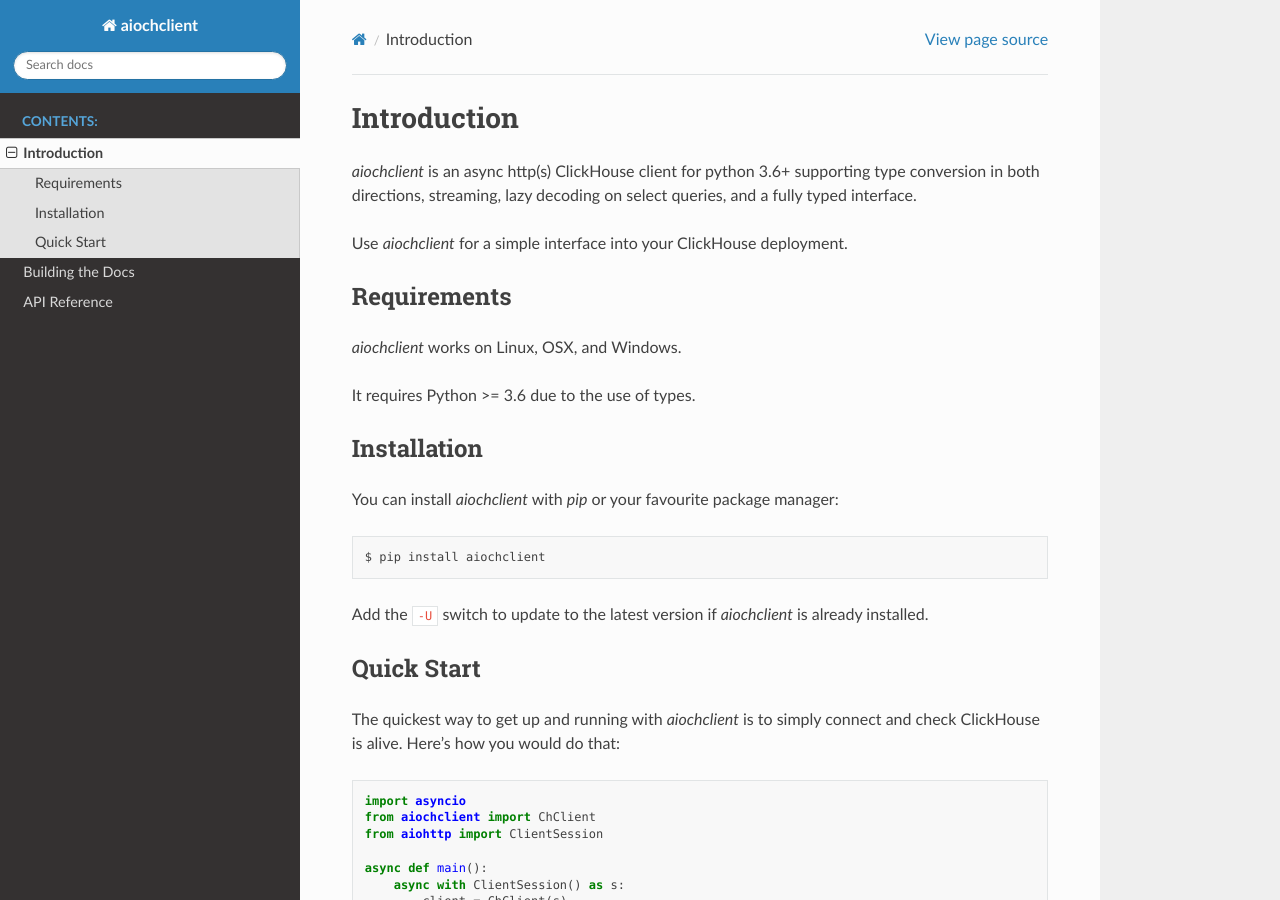
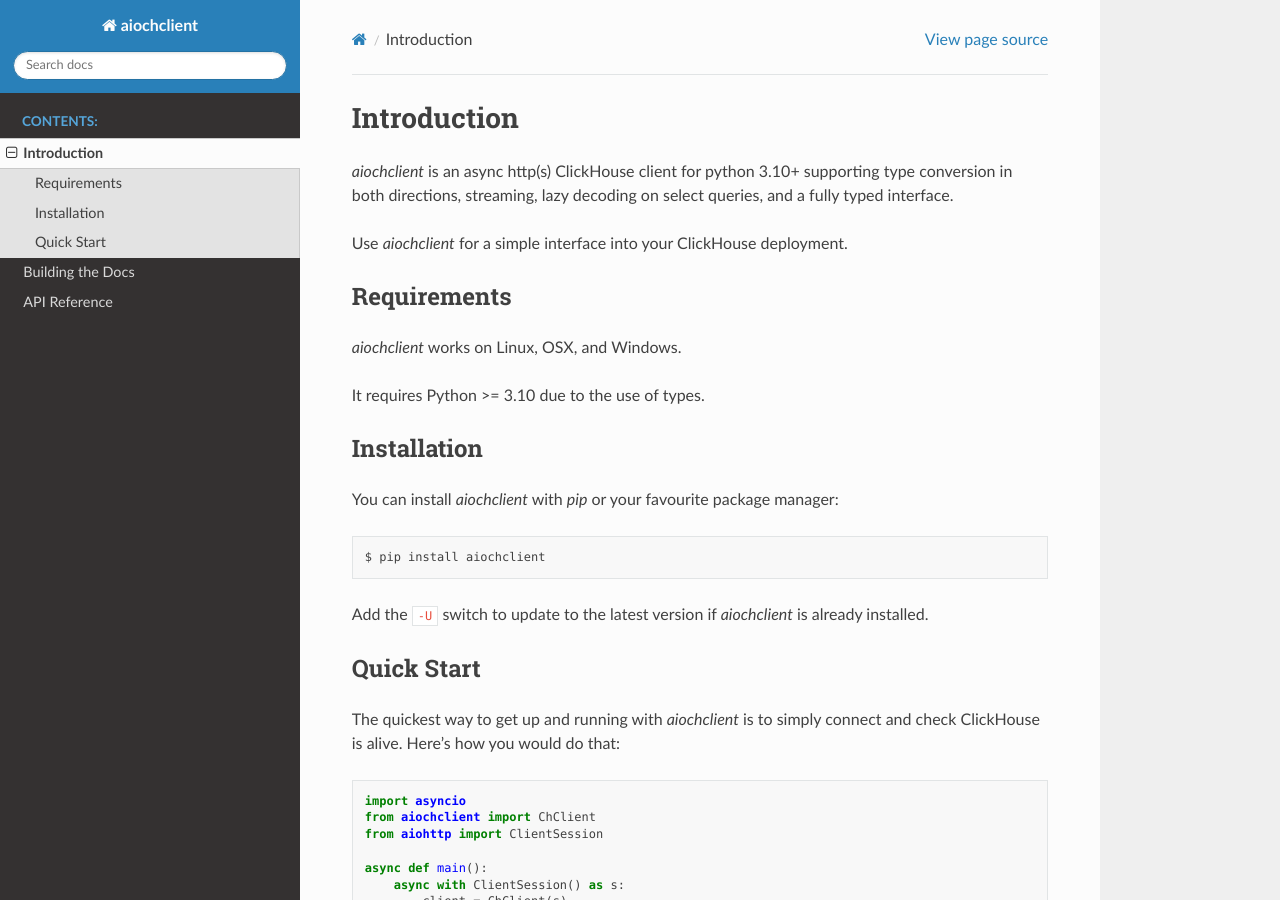
Before and after one commit to maximdanilchenko/aiochclient, a Sphinx documentation site: the page built from docs/introduction.rst, in a window 1280 px wide and 900 px high. Built offline with Sphinx 7.4.7 and the Read the Docs theme 3.1.0, drawn with Linux system fonts in a browser that asks for light colours.

Commit message:
Set minimum Python to 3.10 and test up to 3.13
Python 3.6-3.9 are all end-of-life; align the project on a modern,
supported floor.

- setup.py: add python_requires='>=3.10', update classifiers to
  3.10-3.13, and update the description.
- setup.py: import build_ext / compiler errors from setuptools instead
  of the stdlib distutils, which was removed in Python 3.12. Without this
  a direct `python setup.py build_ext` (used by CI and the Makefile)
  fails to import on 3.12/3.13.
- dev-requirements: add setuptools and wheel to the cython requirement
  sets — 3.12+ virtualenvs no longer ship setuptools, which build_ext
  needs.
- CI test matrix: 3.10, 3.11, 3.12, 3.13 (was 3.8-3.11).
- Makefile: black --target-version py310 (was py36).
- README / docs: "python 3.6+" -> "python 3.10+".

Client extras (aiohttp/httpx) floors intentionally left unchanged.

Verified: full suite (368 passed) with the Cython build on Python 3.10
and 3.13 against ClickHouse 26.5.

Co-Authored-By: Claude Opus 4.8 <noreply@anthropic.com>

```diff
--- a/docs/conf.py
+++ b/docs/conf.py
@@ -18,7 +18,7 @@ html_static_path = ["_static"]
 
 html_theme_options = {
     "description": (
-        "Async http(s) clickhouse client for python 3.6+ "
+        "Async http(s) clickhouse client for python 3.10+ "
         "with types converting and streaming support"
     ),
     "show_powered_by": False,
--- a/docs/index.rst
+++ b/docs/index.rst
@@ -2,7 +2,7 @@
 aiochclient
 ===============
 
-Async http(s) clickhouse client for python 3.6+ with types converting in both directions and streaming support
+Async http(s) clickhouse client for python 3.10+ with types converting in both directions and streaming support
 
 .. toctree::
     :maxdepth: 2
--- a/docs/introduction.rst
+++ b/docs/introduction.rst
@@ -3,7 +3,7 @@
 Introduction
 ============
 
-`aiochclient` is an async http(s) ClickHouse client for python 3.6+ supporting
+`aiochclient` is an async http(s) ClickHouse client for python 3.10+ supporting
 type conversion in both directions, streaming, lazy decoding on select queries,
 and a fully typed interface.
 
@@ -14,7 +14,7 @@ Requirements
 
 `aiochclient` works on Linux, OSX, and Windows.
 
-It requires Python >= 3.6 due to the use of types.
+It requires Python >= 3.10 due to the use of types.
 
 Installation
 ------------
```
Also changed, not shown: README.md (+1 -1 lines), setup.py (+8 -10 lines), 4 other files.
